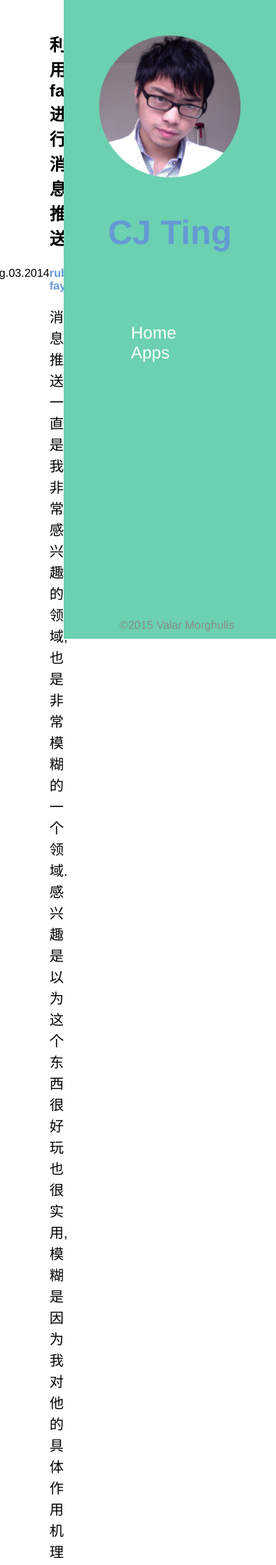
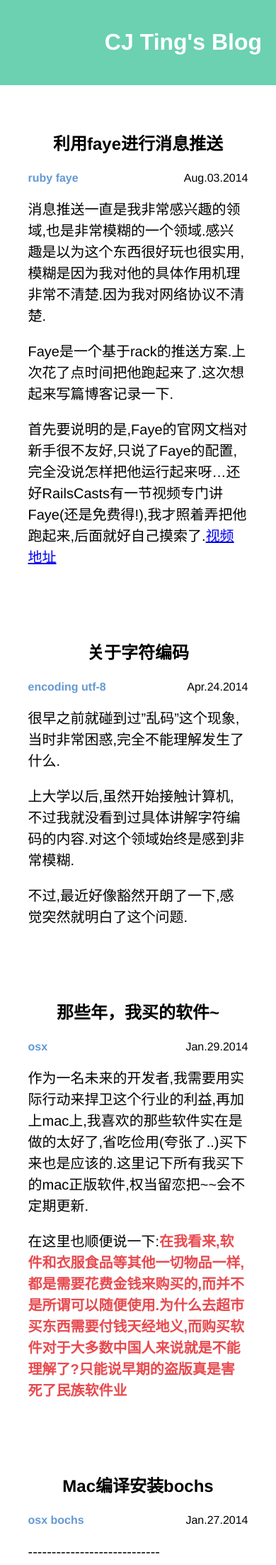
Before and after one commit to cj1128/cj1128.github.io, a Jekyll site: the page built from index.html, in a window 390 px wide. Shown: the top 2205 px of the page at 71% size. Built offline with Jekyll 4.4.1, drawn with Linux system fonts in a browser that asks for light colours; Markdown is read by kramdown in place of the engine named in the settings; the list of posts is cut into pages by our own code.

Commit message:
add support for mobile browsers

```diff
--- a/_includes/themes/cj_blog/default.html
+++ b/_includes/themes/cj_blog/default.html
@@ -17,6 +17,10 @@
 <body>
 
 <div class="left">
+
+	<div class="brand">
+		<h1>CJ Ting's Blog</h1>
+	</div>
 
 	<div class="container">
 		{{ content }}
--- a/assets/css/index.css
+++ b/assets/css/index.css
@@ -7,21 +7,22 @@ body {
   position: fixed;
   top: 0;
   right: 0;
-  width: 300px;
+  max-width: 300px;
+  width: 20%;
   height: 100%;
   background: #6BD1B0; }
   .right img {
     display: block;
     width: 80%;
     max-width: 200px;
-    margin: 50px auto; }
+    margin: 10% auto; }
   .right .my-name {
     text-align: center;
     color: #6599D4;
     font-size: 3em; }
   .right nav {
-    margin-top: 100px;
-    padding-left: 95px;
+    margin-top: 20%;
+    padding: 0 30%;
     font-size: 1.5em;
     color: white; }
     .right nav li {
@@ -39,10 +40,17 @@ body {
     left: 0;
     width: 100%;
     text-align: center;
-    margin: 10px; }
+    margin: 1%; }
 
 .left {
-  margin-right: 300px; }
+  margin-right: 20%; }
+  .left .brand {
+    text-align: right;
+    padding: 20px;
+    margin: 0;
+    display: none;
+    background: #6BD1B0;
+    color: white; }
   .left .container {
     max-width: 700px;
     padding: 0 50px;
@@ -76,33 +84,33 @@ body {
       .left .list-container .post .excerpt {
         line-height: 150%;
         font-size: 20px; }
-    .left .list-container .buttons {
-      width: 400px;
-      margin: 0 auto;
-      margin-bottom: 50px;
+  .left .buttons {
+    width: 90%;
+    margin: 0 5%;
+    margin-bottom: 10%;
     *zoom: 1; }
-      .left .list-container .buttons:before, .left .list-container .buttons:after {
+    .left .buttons:before, .left .buttons:after {
       display: table;
       content: ""; }
-      .left .list-container .buttons:after {
+    .left .buttons:after {
       clear: both;
       height: 0;
       visibility: hidden; }
-      .left .list-container .buttons .prev, .left .list-container .buttons .next {
+    .left .buttons .prev, .left .buttons .next {
       display: block;
       cursor: pointer;
       color: black;
       box-sizing: border-box;
-        width: 200px;
+      width: 50%;
       float: left;
       padding: 10px;
       border: solid 1px #eee;
       border-radius: 3px;
       text-align: center;
       text-decoration: none; }
-        .left .list-container .buttons .prev.disabled, .left .list-container .buttons .next.disabled {
+      .left .buttons .prev.disabled, .left .buttons .next.disabled {
         color: #aaa; }
-        .left .list-container .buttons .prev:hover, .left .list-container .buttons .next:hover {
+      .left .buttons .prev:hover, .left .buttons .next:hover {
         background: #6BD1B0; }
   .left .post-container .title {
     text-align: center; }
@@ -127,4 +135,16 @@ strong {
 em {
   color: #EB6E25; }
 
+@media screen and (max-width: 1000px) {
+  .right {
+    display: none; }
+
+  .left {
+    margin-right: 0; }
+    .left .brand {
+      display: block; }
+    .left .container {
+      margin: 0;
+      padding: 5%; } }
+
 /*# sourceMappingURL=index.css.map */
--- a/index.html
+++ b/index.html
@@ -8,6 +8,8 @@ title : CJ Ting's blog
    {% include JB/posts_collate %}
 
    <!-- Pagination links -->
+</div>
+
 <div class="buttons">
     {% if paginator.previous_page %}
      {% if paginator.previous_page == 1 %}
@@ -28,4 +30,3 @@ title : CJ Ting's blog
          </a>
      {% endif %}
  </div>
-</div>
```
Also changed, not shown: assets/css/index.sass (+50 -27 lines), assets/apps_index_image/mosi.png (added), 1 other file. Lines whose indentation alone changed are shown as unchanged.
